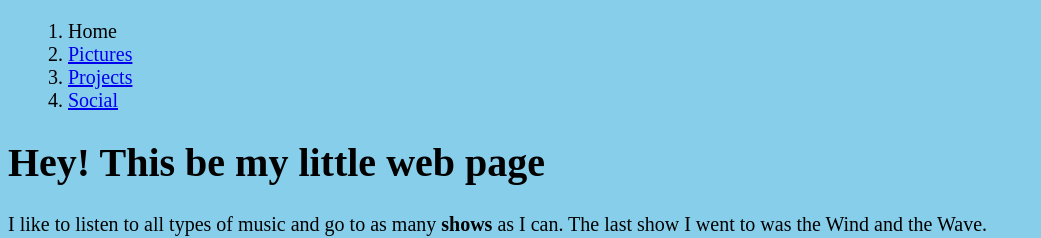
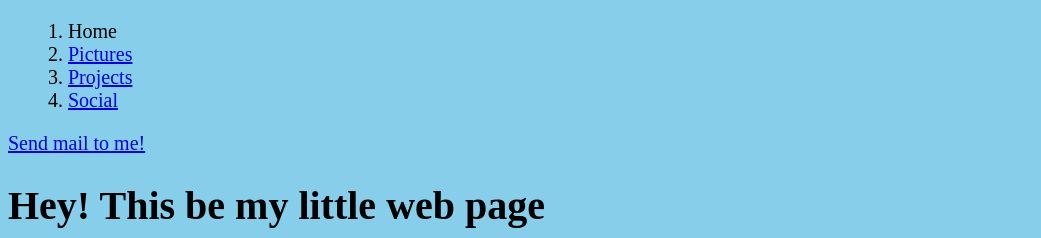
Before and after one commit to jburton8686/my-web-page, a website: page index.html in a window 1280 px wide. Shown: the top 238 px of the page, without its empty margins (0-1041 px from the left). Drawn offline with Linux system fonts and the light colour scheme.

Commit message:
added email link

```diff
--- a/index.html
+++ b/index.html
@@ -26,12 +26,15 @@
             <a href="social.html">Social</a>
         </li>
     </ol>
-
+    <a href="mailto:jburton8686@hotmail.com">
+        Send mail to me!
+    </a>
     <h1>Hey! This be my little web page</h1>
     <p>I like to listen to all types of music and go to as many
         <strong> shows</strong> as I can. The last show I went to was the Wind and the Wave.</p>
     <img src="https://pbs.twimg.com/profile_images/734879969986400260/OE22ynXc_400x400.jpg">
     <script src="app.js"></script>
+
 </body>
 
 </html>
```
Also changed, not shown: pictures.html (+1 -0 lines).
